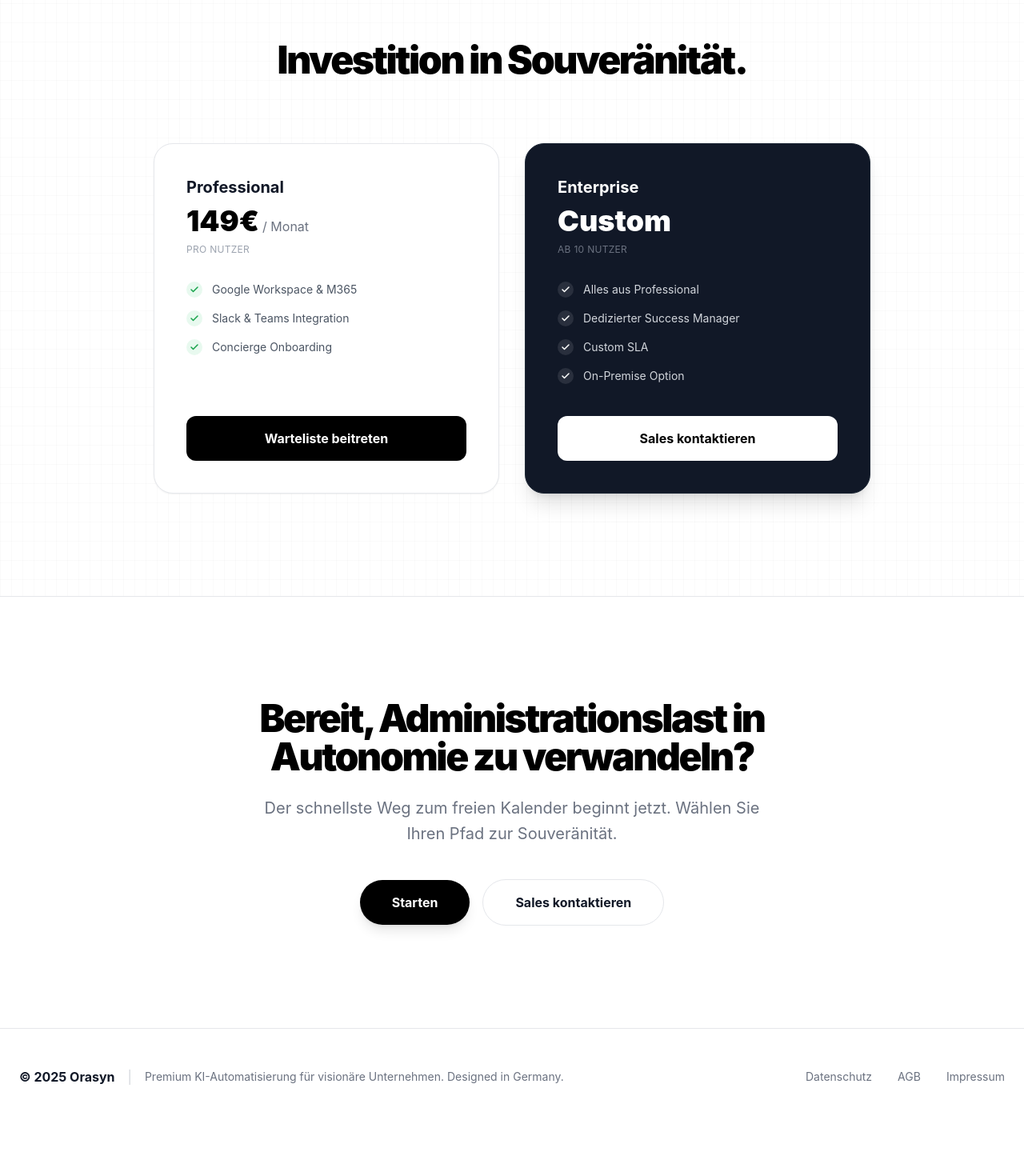
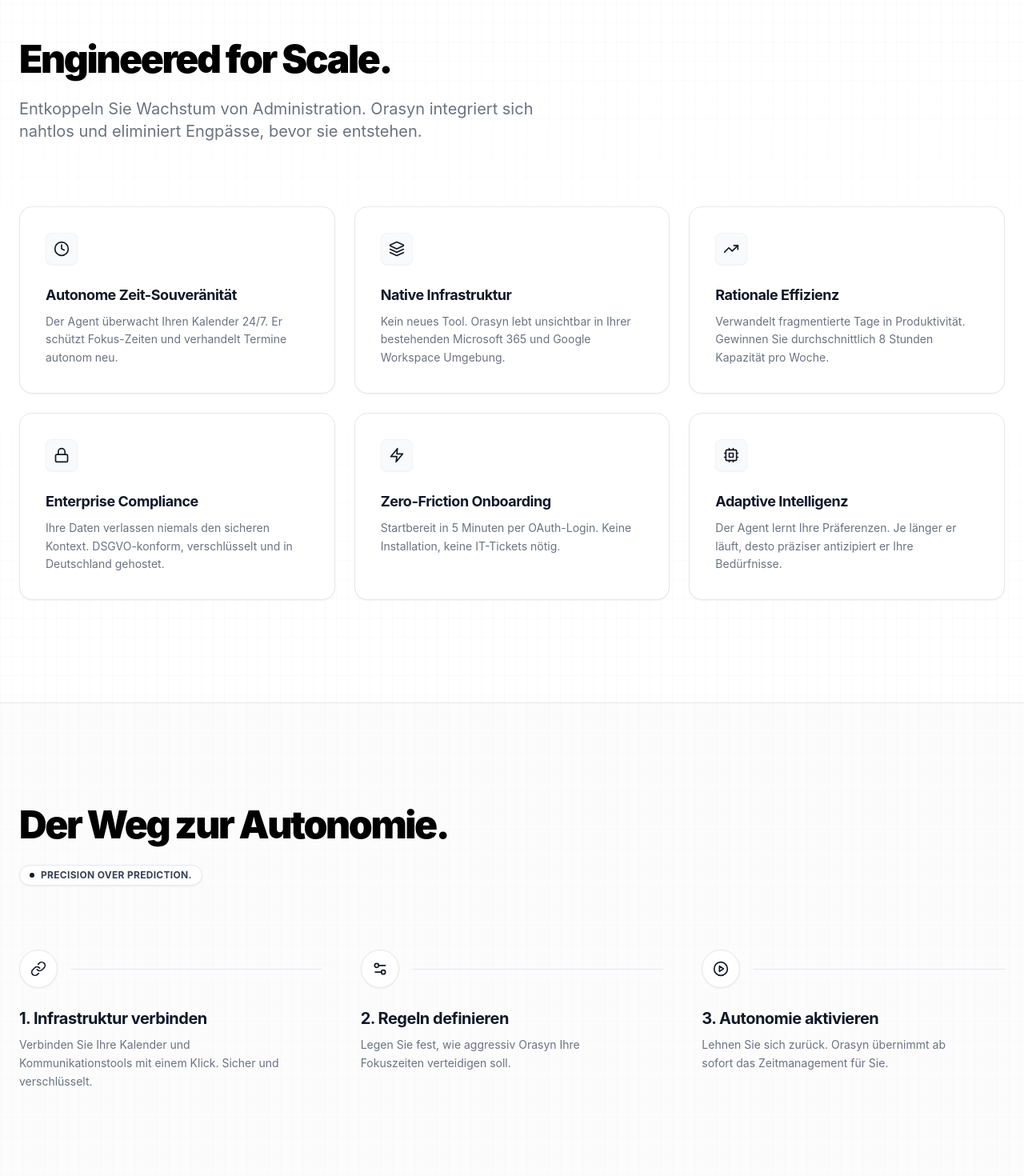
Before and after one commit to ora-syn/orasynV1.0, a React (Vite) app: page / in a window 1280 px wide. Shown: the part 1700-3170 px from the top of the page at 80% size. Before the commit the page ends 3106 px from the top, so only its background shows below. Built offline with nearby package versions, Linux system fonts and the light colour scheme.

Commit message:
Update App.tsx

```diff
--- a/App.tsx
+++ b/App.tsx
@@ -79,6 +79,7 @@
             <a
               key={item.label}
               href={item.href}
+              className="text-lg font-semibold text-gray-800 transition-colors hover:text-violet-600 px-4 py-2 rounded-full duration-200"
               className="text-lg font-semibold text-gray-500 transition-colors hover:text-black px-4 py-2 rounded-full duration-200"
             >
               {item.label}
@@ -144,6 +145,47 @@
     </nav>
   );
 };
+
+/**
+ * Feature Card
+ */
+const FeatureCard = ({ icon, title, description }: { icon: React.ReactNode, title: string, description: string }) => (
+  <motion.div
+    whileHover={{ y: -5 }}
+    className="p-8 rounded-2xl bg-white border border-gray-200 shadow-sm hover:border-gray-300 hover:shadow-md transition-all duration-300"
+  >
+    <div className="w-10 h-10 rounded-lg bg-gray-50 border border-gray-100 flex items-center justify-center text-gray-900 mb-6 shadow-sm">
+      {icon}
+    </div>
+    <h3 className="text-lg font-bold text-gray-900 tracking-tight mb-2">{title}</h3>
+    <p className="text-sm text-gray-500 leading-relaxed">{description}</p>
+  </motion.div>
+);
+
+/**
+ * Method Step Card
+ */
+const MethodStep = ({ icon, title, description, step }: { icon: React.ReactNode, title: string, description: string, step: number }) => (
+  <motion.div
+    initial={{ opacity: 0, y: 30 }}
+    whileInView={{ opacity: 1, y: 0 }}
+    viewport={{ once: true }}
+    transition={{ duration: 0.5, delay: step * 0.2 }}
+    whileHover={{ y: -5 }}
+    className="flex flex-col gap-4 relative"
+  >
+    <div className="flex items-center gap-4 mb-2">
+      <div className="w-12 h-12 rounded-full bg-white flex items-center justify-center text-gray-900 border border-gray-200 shadow-sm z-10">
+        {icon}
+      </div>
+      <div className="h-[1px] bg-gray-200 flex-1 hidden md:block"></div>
+    </div>
+    <div className="pr-8">
+      <h4 className="text-xl font-bold text-gray-900 tracking-tight mb-2">{title}</h4>
+      <p className="text-gray-500 leading-relaxed text-sm">{description}</p>
+    </div>
+  </motion.div>
+);
 
 /**
  * Calendar / Scheduling Agent Mockup
@@ -964,6 +1006,104 @@
         </div>
       </section>
 
+      {/* --- Features Section (Updated ID to #features) --- */}
+      <section id="features" className="py-32 relative">
+         <div className="absolute inset-0 bg-gradient-to-b from-transparent via-white to-transparent pointer-events-none"></div>
+        <div className="max-w-7xl mx-auto px-6 relative z-10">
+          <motion.div
+            initial={{ opacity: 0, y: 30 }}
+            whileInView={{ opacity: 1, y: 0 }}
+            viewport={{ once: true }}
+            transition={{ duration: 0.8 }}
+            className="mb-20"
+          >
+            <h2 className="text-4xl md:text-5xl font-black text-black tracking-tighter mb-6">Engineered for Scale.</h2>
+            <p className="text-xl text-gray-500 max-w-2xl">
+              Entkoppeln Sie Wachstum von Administration. Orasyn integriert sich nahtlos und eliminiert Engpässe, bevor sie entstehen.
+            </p>
+          </motion.div>
+
+          <motion.div
+            initial={{ opacity: 0, y: 30 }}
+            whileInView={{ opacity: 1, y: 0 }}
+            viewport={{ once: true }}
+            transition={{ duration: 0.8, delay: 0.2 }}
+            className="grid md:grid-cols-2 lg:grid-cols-3 gap-6"
+          >
+            <FeatureCard
+              icon={<Clock size={20} />}
+              title="Autonome Zeit-Souveränität"
+              description="Der Agent überwacht Ihren Kalender 24/7. Er schützt Fokus-Zeiten und verhandelt Termine autonom neu."
+            />
+            <FeatureCard
+              icon={<Layers size={20} />}
+              title="Native Infrastruktur"
+              description="Kein neues Tool. Orasyn lebt unsichtbar in Ihrer bestehenden Microsoft 365 und Google Workspace Umgebung."
+            />
+            <FeatureCard
+              icon={<TrendingUp size={20} />}
+              title="Rationale Effizienz"
+              description="Verwandelt fragmentierte Tage in Produktivität. Gewinnen Sie durchschnittlich 8 Stunden Kapazität pro Woche."
+            />
+            <FeatureCard
+              icon={<Lock size={20} />}
+              title="Enterprise Compliance"
+              description="Ihre Daten verlassen niemals den sicheren Kontext. DSGVO-konform, verschlüsselt und in Deutschland gehostet."
+            />
+            <FeatureCard
+              icon={<Zap size={20} />}
+              title="Zero-Friction Onboarding"
+              description="Startbereit in 5 Minuten per OAuth-Login. Keine Installation, keine IT-Tickets nötig."
+            />
+            <FeatureCard
+              icon={<Cpu size={20} />}
+              title="Adaptive Intelligenz"
+              description="Der Agent lernt Ihre Präferenzen. Je länger er läuft, desto präziser antizipiert er Ihre Bedürfnisse."
+            />
+          </motion.div>
+        </div>
+      </section>
+
+      {/* --- Method Section (Updated ID to #method) --- */}
+      <section id="method" className="py-32 bg-[#F9FAFB]/50 border-t border-gray-200">
+        <div className="max-w-7xl mx-auto px-6">
+          <motion.div
+             initial={{ opacity: 0, y: 30 }}
+             whileInView={{ opacity: 1, y: 0 }}
+             viewport={{ once: true }}
+             transition={{ duration: 0.8 }}
+             className="mb-20 max-w-2xl"
+          >
+             <h2 className="text-4xl md:text-5xl font-black text-black tracking-tighter mb-6">Der Weg zur Autonomie.</h2>
+             <div className="inline-flex items-center gap-2 px-3 py-1 bg-white border border-gray-200 rounded-full shadow-sm">
+                <div className="w-1.5 h-1.5 rounded-full bg-gray-900"></div>
+                <span className="text-xs font-bold text-gray-700 tracking-wide uppercase">Precision over prediction.</span>
+             </div>
+          </motion.div>
+
+          <div className="grid md:grid-cols-3 gap-12">
+            <MethodStep
+               step={1}
+               icon={<LinkIcon size={20}/>}
+               title="1. Infrastruktur verbinden"
+               description="Verbinden Sie Ihre Kalender und Kommunikationstools mit einem Klick. Sicher und verschlüsselt."
+            />
+            <MethodStep
+               step={2}
+               icon={<Settings2 size={20}/>}
+               title="2. Regeln definieren"
+               description="Legen Sie fest, wie aggressiv Orasyn Ihre Fokuszeiten verteidigen soll."
+            />
+            <MethodStep
+               step={3}
+               icon={<PlayCircle size={20}/>}
+               title="3. Autonomie aktivieren"
+               description="Lehnen Sie sich zurück. Orasyn übernimmt ab sofort das Zeitmanagement für Sie."
+            />
+          </div>
+        </div>
+      </section>
+
       {/* --- Pricing Section (Updated ID to #pricing) --- */}
       <section id="pricing" className="py-32 border-t border-gray-200">
         <div className="max-w-7xl mx-auto px-6">
```
